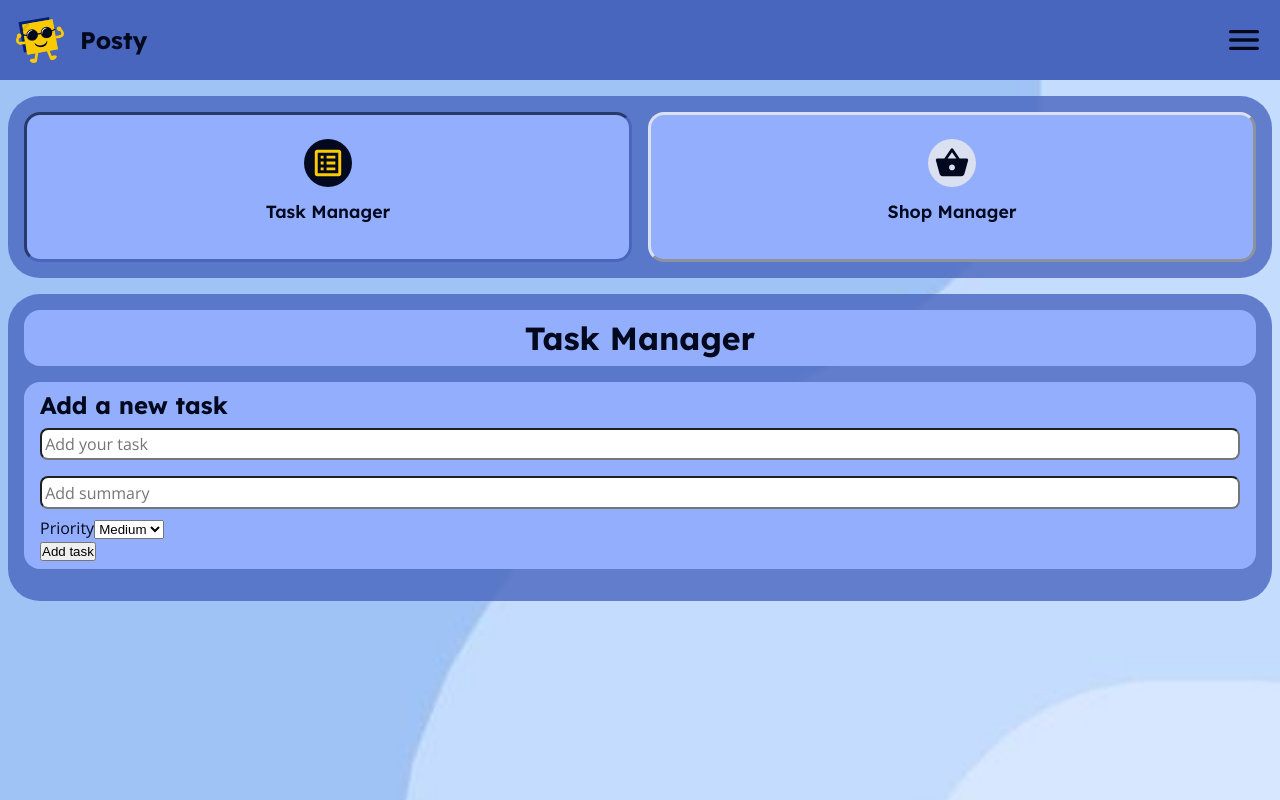
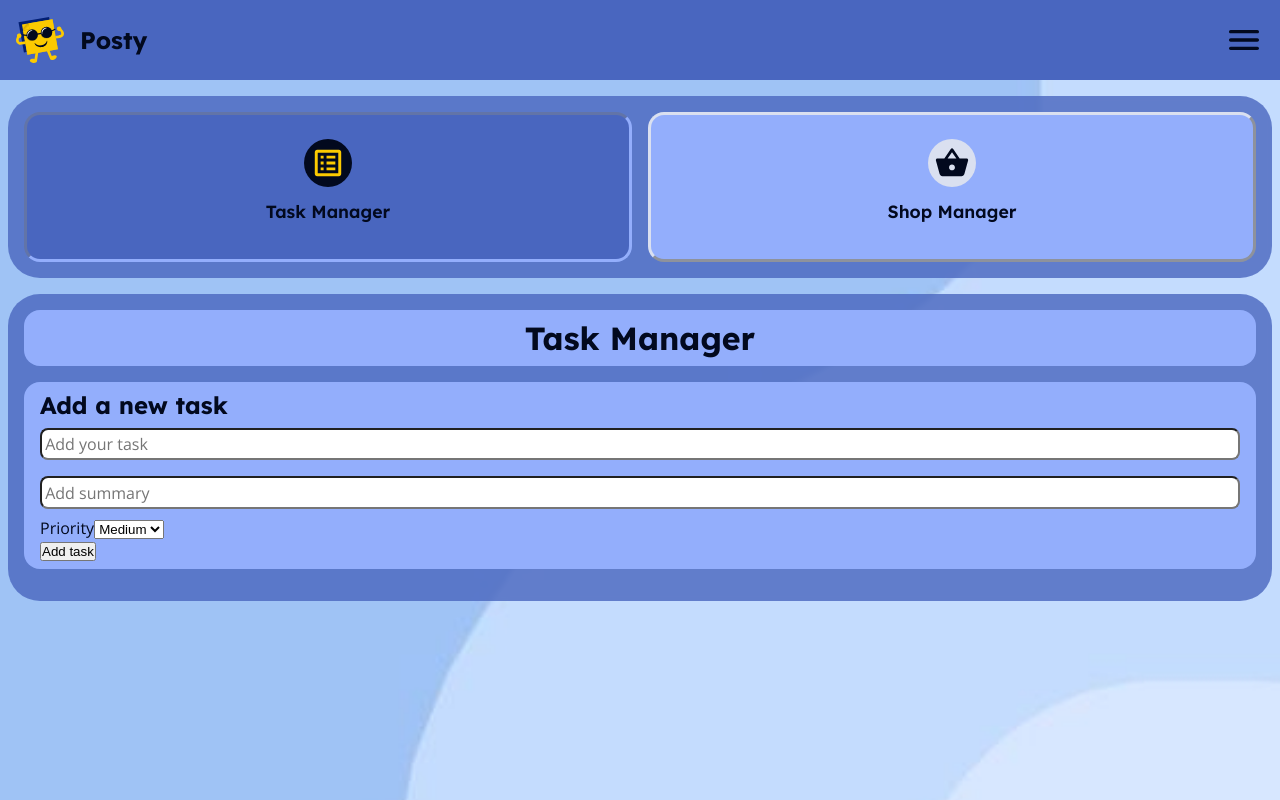
Before and after one commit to EvaneRex/taskmanager, a React (Vite) app: page / in a window 1280 px wide. Built offline with nearby package versions, Linux system fonts and the light colour scheme.

Commit message:
trying things out

```diff
--- a/src/App.css
+++ b/src/App.css
@@ -94,7 +94,8 @@ header .menu-icon {
 }
 .switchButtons .active {
   transition: 0.4s ease;
-  border: inset 3px #4966bf;
+  border: inset 3px #93aefc;
+  background-color: #4966bf;
 }
 .switchButtons .active .list-icon {
   color: #fcca00;
--- a/src/App.scss
+++ b/src/App.scss
@@ -56,7 +56,8 @@ header {
 
   .active {
     transition: partial.$transition;
-    border: inset 3px partial.$mediumBlue;
+    border: inset 3px partial.$lightBlue;
+    background-color: partial.$mediumBlue;
 
     .list-icon {
       color: partial.$strongYellow;
```
Also changed, not shown: 1 other file (tests, documents, lock files or other folders).
